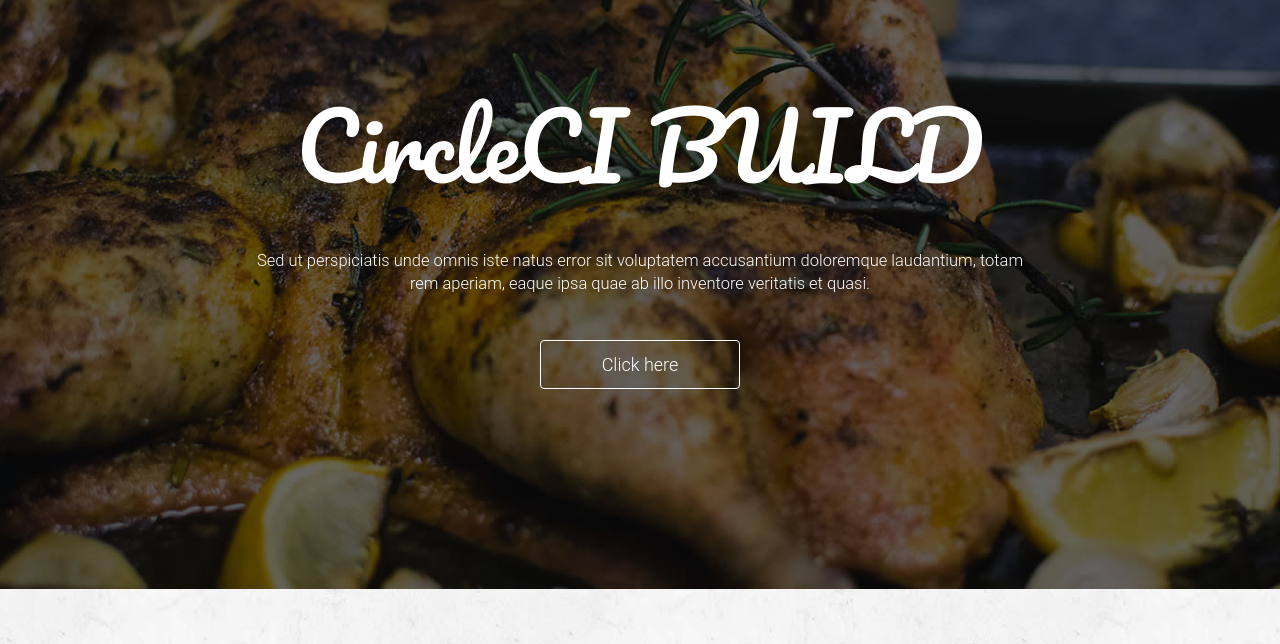
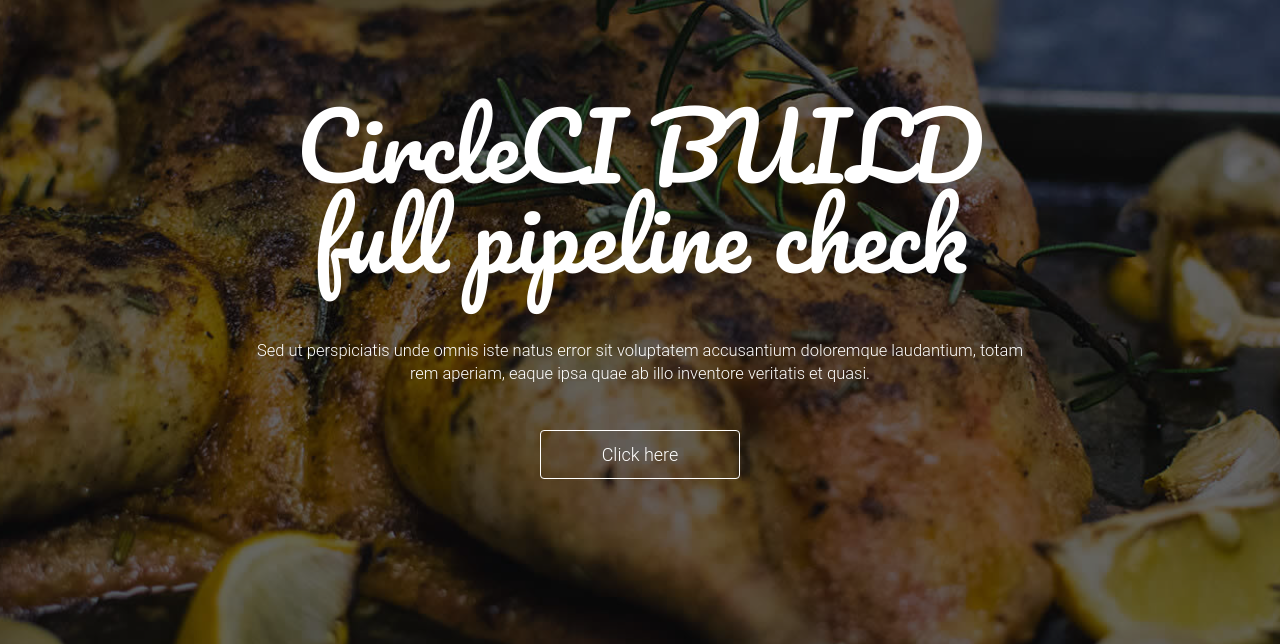
Before and after one commit to saiakhil46/circleci-build, a plain HTML site: page web-files/index.html in a window 1280 px wide. Shown: the part 150-794 px from the top of the page. Drawn offline with Linux system fonts and the light colour scheme.

Commit message:
updated index.html

```diff
--- a/web-files/index.html
+++ b/web-files/index.html
@@ -105,7 +105,7 @@
                         <div class="main_slider text-center">
                             <div class="col-md-12">
                                 <div class="main_slider_content wow zoomIn" data-wow-duration="1s">
-                                    <h1>CircleCI BUILD</h1>
+                                    <h1>CircleCI BUILD full pipeline check</h1>
                                     <p>Sed ut perspiciatis unde omnis iste natus error sit voluptatem accusantium doloremque laudantium, totam rem aperiam, eaque ipsa quae ab illo inventore veritatis et quasi. </p>
                                     <button href="" class="btn-lg">Click here</button>
                                 </div>
```
